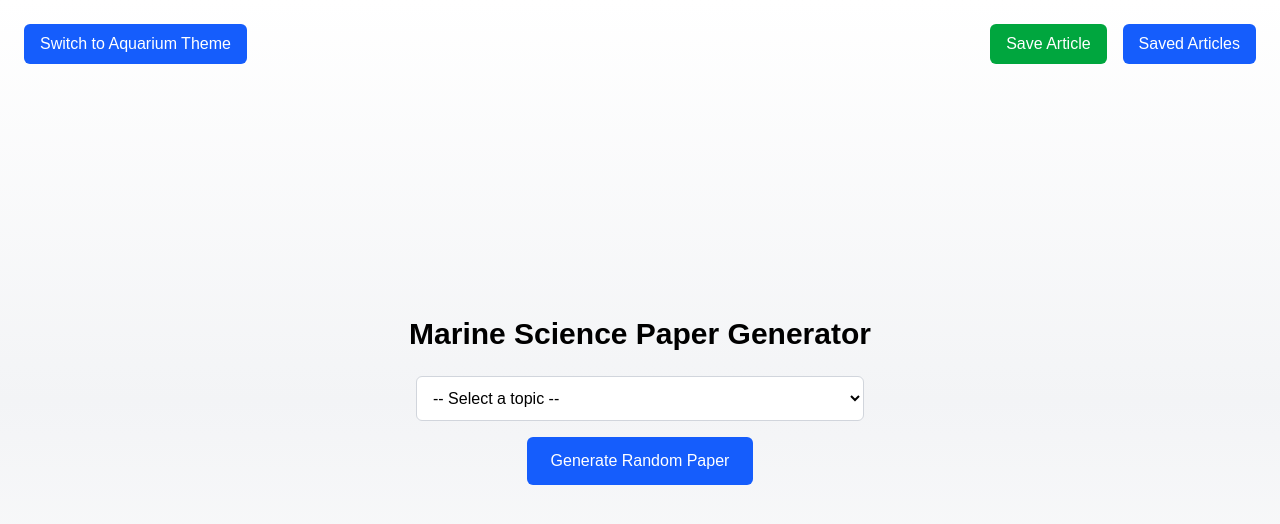
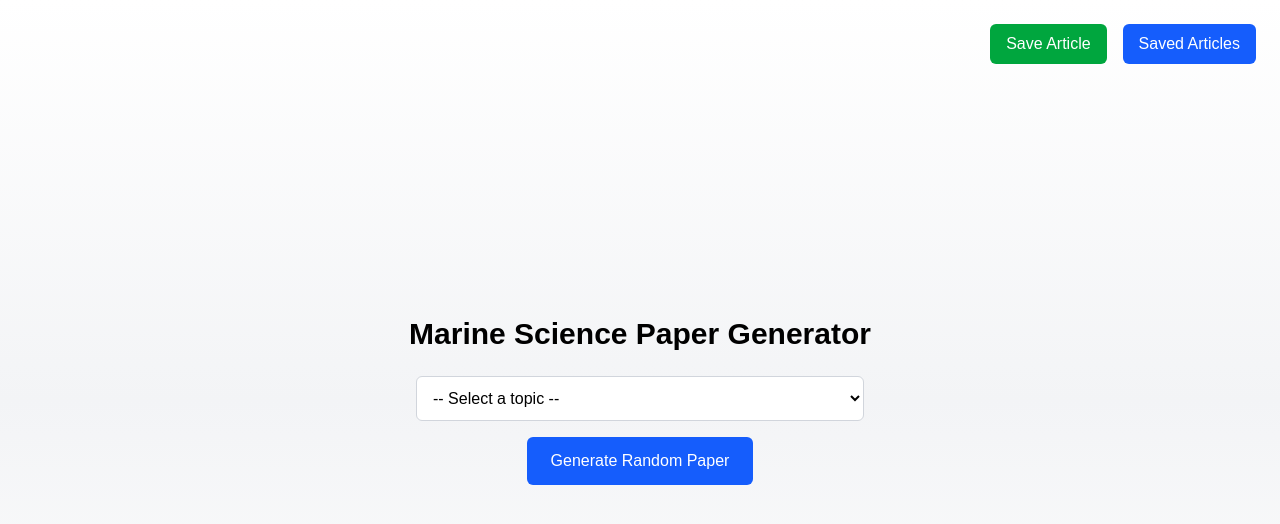
Before and after one commit to KareemOmran123/marine-research-hub, a Next.js app: page / in a window 1280 px wide. Shown: the top 524 px of the page. Built offline with nearby package versions, Linux system fonts and the light colour scheme.

Commit message:
meh no themes

```diff
--- a/pages/_app.js
+++ b/pages/_app.js
@@ -1,28 +1,13 @@
 import Head from 'next/head';
 import "@/styles/globals.css";
-import { useState } from 'react';
 
 export default function App({ Component, pageProps }) {
-  const [theme, setTheme] = useState('default'); // 'default' or 'aquarium'
-
-  const toggleTheme = () => {
-    setTheme((prevTheme) => (prevTheme === 'default' ? 'aquarium' : 'default'));
-  };
-
   return (
     <>
       <Head>
         <title>Marine Research Hub</title>
       </Head>
-      <div className={theme === 'aquarium' ? 'aquarium-theme' : ''}>
-        <button
-          onClick={toggleTheme}
-          className="absolute top-6 left-6 bg-blue-600 text-white px-4 py-2 rounded-md hover:bg-blue-700 transition"
-        >
-          {theme === 'default' ? 'Switch to Aquarium Theme' : 'Switch to Default Theme'}
-        </button>
-        <Component {...pageProps} />
-      </div>
+      <Component {...pageProps} />
     </>
   );
 }
--- a/styles/globals.css
+++ b/styles/globals.css
@@ -3,13 +3,10 @@
 :root {
   --background: #ffffff;
   --foreground: #171717;
-}
-
-@theme inline {
   --color-background: var(--background);
   --color-foreground: var(--foreground);
-  --font-sans: var(--font-geist-sans);
-  --font-mono: var(--font-geist-mono);
+  --font-sans: Arial, Helvetica, sans-serif;
+  --font-mono: "Courier New", monospace;
 }
 
 @media (prefers-color-scheme: dark) {
@@ -22,38 +19,17 @@
 body {
   background: var(--background);
   color: var(--foreground);
-  font-family: Arial, Helvetica, sans-serif;
+  font-family: var(--font-sans);
 }
-
-/* Default theme styles remain unchanged */
 
 /* Aquarium theme styles */
 .aquarium-theme {
   position: relative;
   overflow: hidden;
-  background: linear-gradient(to right, #001f3f, #0074d9); /* Deep ocean gradient */
   height: 100vh;
   width: 100vw;
-}
-
-.aquarium-theme::before {
-  content: '';
-  position: absolute;
-  top: 0;
-  left: 0;
-  width: 100%;
-  height: 100%;
-  background-image: url('/public/printable-fish-aquarium-backgrounds-4.jpg'); /* Replace with your aquarium image */
+  background-image: url('/printable-fish-aquarium-backgrounds-4.jpg'); /* Correct path */
   background-size: cover;
   background-repeat: no-repeat;
-  animation: swim 20s linear infinite; /* Fish swimming animation */
+  background-position: center;
 }
-
-@keyframes swim {
-  from {
-    transform: translateX(-100%);
-  }
-  to {
-    transform: translateX(100%);
-  }
-}
```
